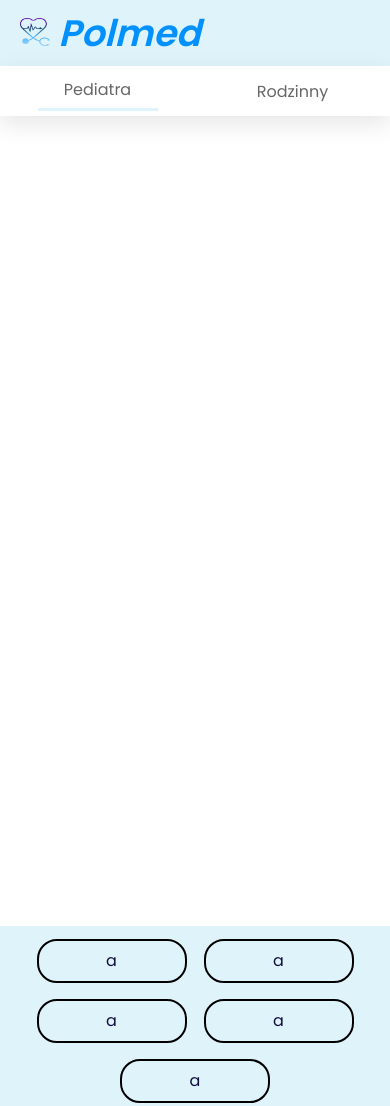
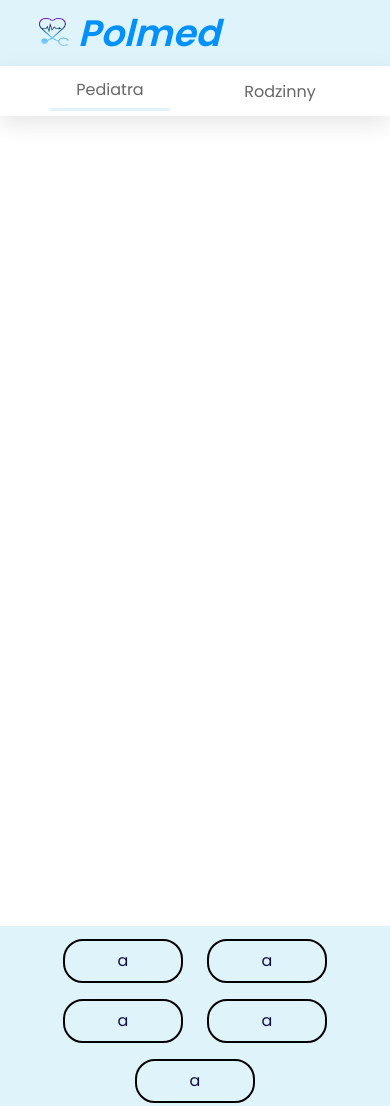
Before and after one commit to MaciejKubon/polmed_typescrip, a website: page index.html in a window 390 px wide. Drawn offline with Linux system fonts and the light colour scheme.

Commit message:
changePadding

```diff
--- a/css/main_style.css
+++ b/css/main_style.css
@@ -6,7 +6,7 @@
   font-family: "Poppins", sans-serif;
 }
 header {
-  padding: 5px 5%;
+  padding: 5px 10%;
   background-color: #def3fa;
   flex-direction: column;
   font-style: italic;
@@ -23,12 +23,12 @@ header a img {
 }
 main {
   margin-top: 40px;
-  padding: 5px 5%;
+  padding: 5px 10%;
   min-height: 90vh;
 }
 
 footer {
-  padding: 5px 5%;
+  padding: 5px 10%;
   background-color: #def3fa;
   display: flex;
   justify-content: space-evenly;
@@ -64,6 +64,6 @@ footer {
 
 @media (max-width: 600px) {
   .socialMedia {
-    min-width: 150px;
+    min-width: 120px;
   }
 }
--- a/css/navigation_bar.css
+++ b/css/navigation_bar.css
@@ -3,7 +3,7 @@ nav
     width: 100%;
 
     display: flex;
-    justify-content:space-around;
+    justify-content:space-evenly;
     align-items: center;
     flex-wrap: wrap;
     box-shadow: 0 0.5em 1.5em rgba(0,0,0,0.1);
```
Also changed, not shown: index.html (+1 -0 lines).
